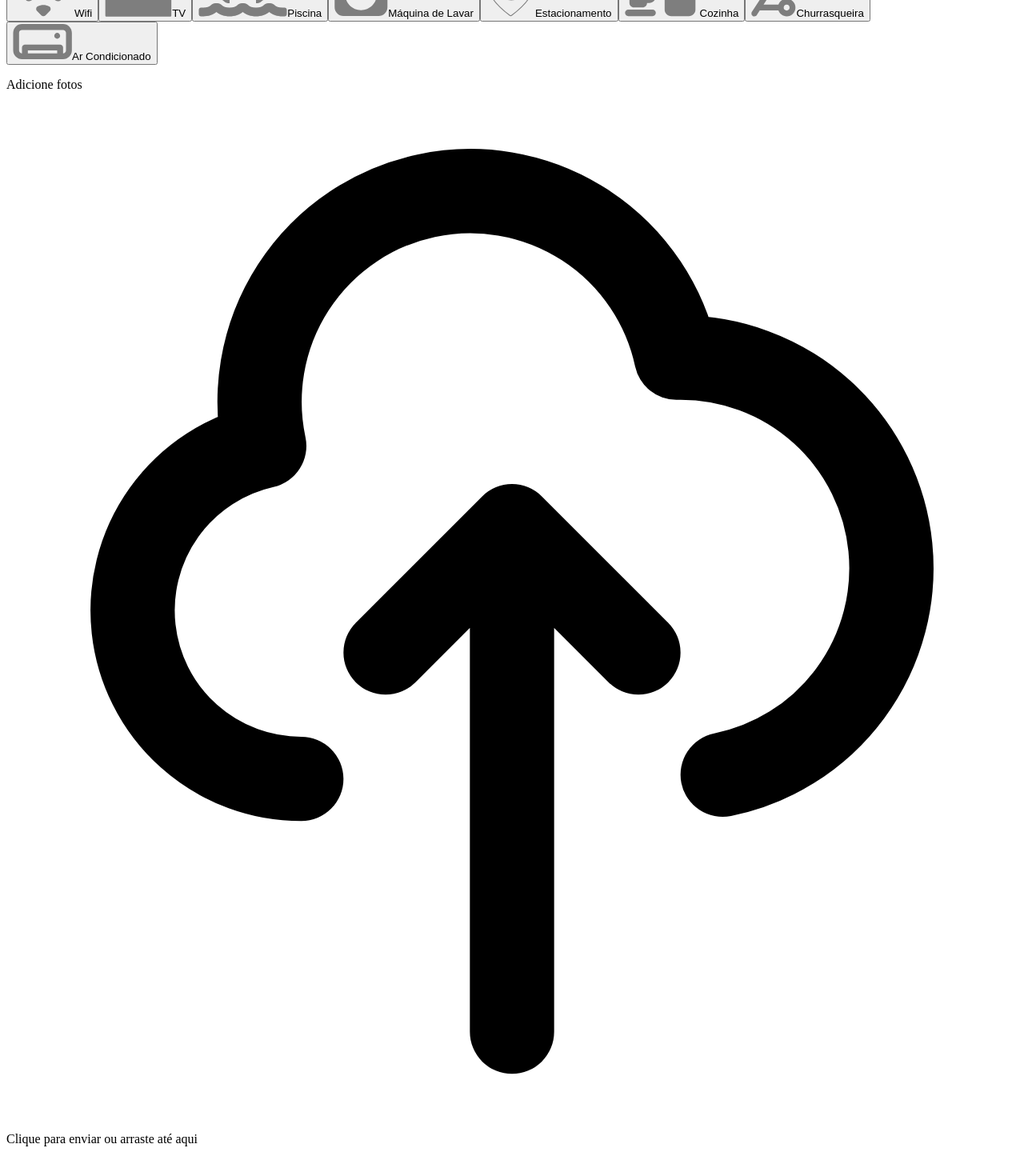
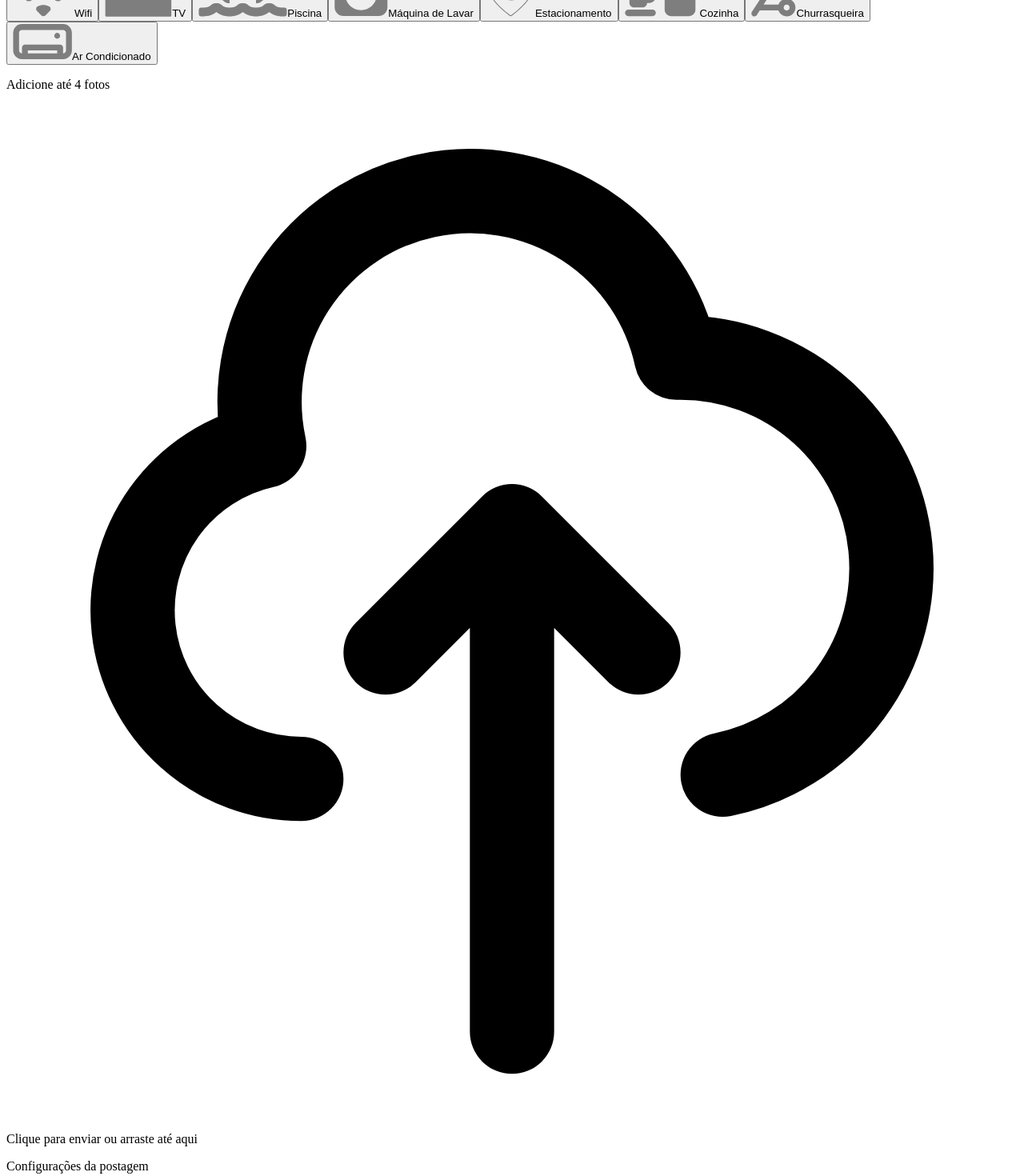
Before and after one commit to NicolasXs/AnyWhere_Front, a React (Vite) app: page /cadastrar-propriedade in a window 1280 px wide. Shown: the part 1040-2510 px from the top of the page at 80% size. Before the commit the page ends 2489 px from the top, so only its background shows below. Built offline with nearby package versions, Linux system fonts and the light colour scheme; the HTML template or start-up script is replaced by a standard one.

Commit message:
commit bomb: commiting bug to resolve on other machine

```diff
--- a/package.json
+++ b/package.json
@@ -10,14 +10,14 @@
     "preview": "vite preview"
   },
   "dependencies": {
-    "react": "^18.2.0",
+    "react": "^18.3.1",
     "react-dom": "^18.2.0",
     "react-dropzone": "^14.2.3",
     "react-icons": "^5.2.1",
     "react-router-dom": "^6.22.3"
   },
   "devDependencies": {
-    "@types/react": "^18.2.66",
+    "@types/react": "^18.3.1",
     "@types/react-dom": "^18.2.22",
     "@typescript-eslint/eslint-plugin": "^7.2.0",
     "@typescript-eslint/parser": "^7.2.0",
--- a/src/pages/PropertyRegisterPage/PropertyRegister.tsx
+++ b/src/pages/PropertyRegisterPage/PropertyRegister.tsx
@@ -26,6 +26,7 @@ import Wifi from "./img/OfferedServices/Wifi.svg";
 import NumberInputMinus from "./img/AccommodationInfo/NumberInputMinus.svg";
 import NumberInputPlus from "./img/AccommodationInfo/NumberInputPlus.svg";
 import { FileInput } from "./components/FileInput";
+import TitleAndDescription from "./components/TitleAndDescription";
 
 export default function PropertyRegister() {
   const [selectedDescription, setSelectedDescription] = useState<number | null>(
@@ -134,7 +135,7 @@ export default function PropertyRegister() {
   };
 
   // area das imagens
-  const onSubmit = () => {}
+  const onSubmit = () => {};
 
   return (
     <div className={`flex ${window.innerWidth < 500 ? "p-5" : "p-0"}`}>
@@ -477,16 +478,24 @@ export default function PropertyRegister() {
             </div>
           </div>
         </div>
+        {/* area de adicionar fotos */}
+        <div className="h-auto w-full ">
+          <div className={`mt-20 text-center`}>
+            <p className="text-2xl mb-0 font-[Poppins]">Adicione até 4 fotos</p>
+          </div>
+          {/* area do dropzone */}
+          <form
+            onSubmit={onSubmit}
+            className="w-full h-64 flex justify-center items-center"
+          >
+            <FileInput />
+          </form>
+        </div>
 
-        <div className={`mt-20 text-center`}>
-          <p className="text-2xl mb-0 font-[Poppins]">
-          Adicione fotos
-          </p>
-          </div>
-        {/* area do dropzone */}
-        <form onSubmit={onSubmit} className="w-full h-72 flex justify-center items-center">
-          <FileInput />
-        </form>
+        {/* area de titulo e descricão */}
+        <div className="flex justify-center align-center">
+          <TitleAndDescription />
+        </div>
       </div>
     </div>
   );
--- a/src/pages/PropertyRegisterPage/components/FileInput.tsx
+++ b/src/pages/PropertyRegisterPage/components/FileInput.tsx
@@ -20,8 +20,10 @@ export const FileInput = () => {
     }, []);
 
     const onDrop = useCallback((newFiles: File[]) => {
-    setFiles((prevFiles) => [...prevFiles, ...newFiles]);
-  }, []);
+      // Limitar o número total de arquivos a 4
+      const updatedFiles = [...files, ...newFiles].slice(0, 4);
+      setFiles(updatedFiles);
+    }, [files]);
 
     const dropzone = useDropzone({
       onDrop,
@@ -106,8 +108,8 @@ const HasFile = ({
   };
 
   return (
-    <div className="w-full ml-10">
-      <div className="bg-white flex items-center justify-center">
+    <div className=" ml-10 w-auto ">
+      <div className="bg-white flex items-center justify-center ">
         <img
           src={imageUrl}
           alt="Uploaded File"
--- /dev/null
+++ b/src/pages/PropertyRegisterPage/components/TitleAndDescription.tsx
@@ -0,0 +1,12 @@
+
+
+
+export default function TitleAndDescription() {
+    return(
+        <div className={`mt-0 text-center h-96`}>
+            <p className="text-2xl mb-0 font-[Poppins]">
+            Configurações da postagem
+            </p>
+      </div>
+    )
+}
--- a/src/routes/routes.tsx
+++ b/src/routes/routes.tsx
@@ -5,7 +5,7 @@ import PropertyRegister from "../pages/PropertyRegisterPage/PropertyRegister";
 export function Router() {
   return (
     <Routes>
-      <Route path="/" element={<LoginPage />} />
+      <Route path="/login" element={<LoginPage />} />
       <Route path="/cadastrar-propriedade" element={<PropertyRegister />} />
     </Routes>
   );
```
Also changed, not shown: src/pages/PropertyRegisterPage/icons/casaBG.svg (added), 1 other file (tests, documents, lock files or other folders). Lines whose indentation alone changed are shown as unchanged.
